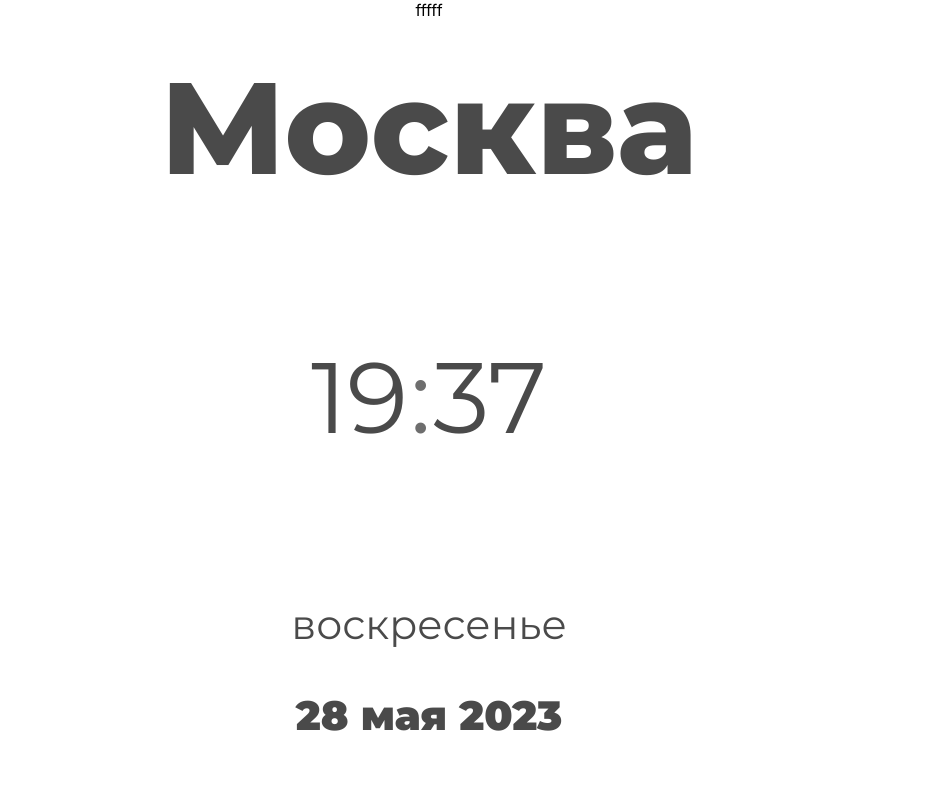
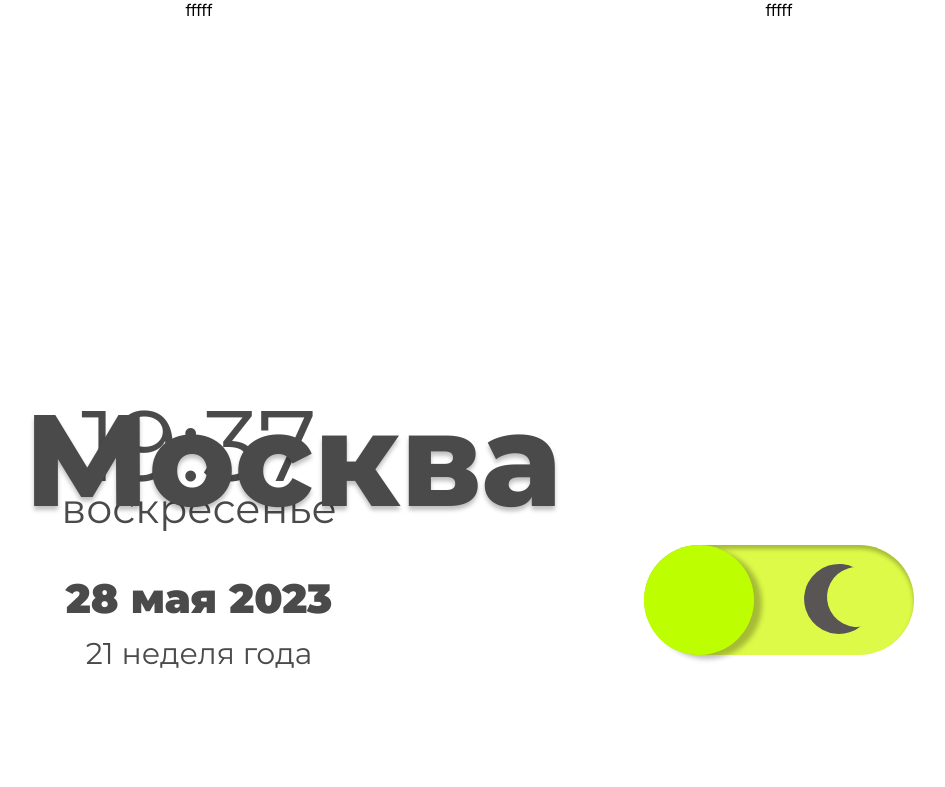
Before and after one commit to GeniaV/weather, a React (Create React App) app: page / in a window 1280 px wide. Shown: the top 787 px of the page, without its empty margins (211-1156 px from the left). Built offline with nearby package versions, Linux system fonts and the light colour scheme; no server answers.

Commit message:
add: main styles

```diff
--- a/src/components/app/app.module.css
+++ b/src/components/app/app.module.css
@@ -1,22 +1,38 @@
 .main {
   text-align: center;
   height: 100vh;
-  width: 100vw;
+  padding-left: 120px;
+  display: grid;
+  grid-template-columns: 1fr 1fr;
+  grid-template-rows: 1fr 1fr;
+}
+
+
+.city_weather {
+  max-width: 785px;
+  position: relative;
 }
 
 #light {
   background-color: white;
+  transition: .4s;
 }
 
 #dark {
   background-color: #1c1c1c;
+  transition: .4s;
 }
 
 .city {
   font-family: 'Montserrat';
   font-weight: 800;
   font-size: 130px;
-  line-height: 0%;
+  padding: 0;
+  position: absolute;
+  top: 380px;
+  left: 20%;
+  margin: 0;
+  text-shadow: 0px 4px 4px rgba(0, 0, 0, 0.25);
 }
 
 .city_white {
@@ -26,3 +42,13 @@
 .city_dark {
   color: #4a4a4a;
 }
+
+.today {
+  display: flex;
+  flex-direction: column;
+  max-width: 785px;
+  grid-column-start: 1;
+  grid-column-end: 2;
+  grid-row-start: 2;
+  grid-row-end: 3;
+}
--- a/src/components/app/app.tsx
+++ b/src/components/app/app.tsx
@@ -22,17 +22,19 @@ function App() {
   return (
     <ThemeContext.Provider value={{ theme, toggleTheme }}>
       <div className={styles.main} id={theme}>
-        <Weather />
-        {!cityColorLight ? <h2 className={`${styles.city} ${styles.city_dark}`}>{city === 'Moscow' && 'Mосква'}</h2>
-          : <h2 className={`${styles.city} ${styles.city_white}`}>{city === 'Moscow' && 'Mосква'}</h2>}
-        <section>
+        <section className={styles.city_weather}>
+          <Weather />
+          {!cityColorLight ? <h2 className={`${styles.city} ${styles.city_dark}`}>{city === 'Moscow' && 'Mосква'}</h2>
+            : <h2 className={`${styles.city} ${styles.city_white}`}>{city === 'Moscow' && 'Mосква'}</h2>}
+        </section>
+        <section className={styles.today}>
           <Time />
           <Day />
           <Today />
           <WeekNumber />
-          <Rates />
-          <ThemeToggle />
         </section>
+        <Rates />
+        <ThemeToggle />
       </div>
     </ThemeContext.Provider>
   );
--- a/src/components/day/day.module.css
+++ b/src/components/day/day.module.css
@@ -2,6 +2,8 @@
   font-family: 'Montserrat';
   font-weight: 400;
   font-size: 41px;
+  margin: 0;
+  line-height: 90%;
 }
 
 .text_white {
--- a/src/components/rates/rates.module.css
+++ b/src/components/rates/rates.module.css
@@ -0,0 +1,31 @@
+.rates {
+  position: relative;
+  background: #bdff00;
+  border-radius: 0px 0px 0px 200px;
+  margin-left: 100px;
+  box-shadow: -15px -51px 93px rgba(0, 0, 0, 0.15);
+}
+
+.rates__text {
+  font-family: 'Montserrat';
+  font-weight: 700;
+  font-size: 41px;
+  color: #4A4A4A;
+  margin: 0 0 25px 0;
+  z-index: 1;
+}
+
+.rates__rate {
+  font-family: 'Montserrat';
+  font-weight: 800;
+  font-size: 100px;
+  color: #4A4A4A;
+  margin: 0;
+  z-index: 1;
+}
+
+.rates__currancy {
+  display: flex;
+  flex-direction: column;
+  margin: 60px 0 60px 0;
+}
--- a/src/components/rates/rates.tsx
+++ b/src/components/rates/rates.tsx
@@ -1,6 +1,7 @@
 import { useEffect, useState } from "react";
 import { getCurrencyRates } from "../../utils/api";
 import { ICurrancyResponse } from "../../utils/types";
+import styles from "./rates.module.css";
 
 function Rates() {
   const [dollarToRubleExchangeRate, setDollarToRubleExchangeRate] = useState<ICurrancyResponse | null>(null);
@@ -24,12 +25,16 @@ function Rates() {
   }
 
   return (
-    <>
-      <p>Курс &#36; к рублю:</p>
-      <p>{dollarToRubleExchangeRate.rates.RUB.toFixed(2)}</p>
-      <p>Курс &#8364; к рублю:</p>
-      <p>{euroToRubleExchangeRate.rates.RUB.toFixed(2)}</p>
-    </>
+    <section className={styles.rates}>
+      <div className={styles.rates__currancy}>
+        <p className={styles.rates__text}>Курс &#36; к рублю:</p>
+        <p className={styles.rates__rate}>{dollarToRubleExchangeRate.rates.RUB.toFixed(2)}</p>
+      </div>
+      <div className={styles.rates__currancy}>
+        <p className={styles.rates__text}>Курс &#8364; к рублю:</p>
+        <p className={styles.rates__rate}>{euroToRubleExchangeRate.rates.RUB.toFixed(2)}</p>
+      </div>
+    </section>
   )
 };
 
--- a/src/components/theme-toggle/theme-toggle.module.css
+++ b/src/components/theme-toggle/theme-toggle.module.css
@@ -2,6 +2,12 @@
   position: relative;
   width: 270px;
   height: 110px;
+  grid-column-start: 2;
+  grid-column-end: 3;
+  grid-row-start: 2;
+  grid-row-end: 3;
+  align-self: center;
+  justify-self: center;
 }
 
 .toggle__input {
--- a/src/components/time/time.module.css
+++ b/src/components/time/time.module.css
@@ -4,11 +4,18 @@
   font-family: 'Montserrat';
   font-weight: 400;
   font-size: 100px;
+  margin: 0;
+  line-height: 90%;
+}
+
+.time__numbers {
+  margin: 0;
 }
 
 .colon {
   width: 25px;
   animation: blink 2s linear infinite;
+  margin: 0;
 }
 
 .time_white {
--- a/src/components/time/time.tsx
+++ b/src/components/time/time.tsx
@@ -42,14 +42,14 @@ function Time() {
     <>
       {textColorLight ? (
         <section className={`${styles.time} ${styles.time_white}`}>
-          <p>{hours}</p>
+          <p className={styles.time__numbers}>{hours}</p>
           <p className={styles.colon}>:</p>
-          <p>{minutes}</p>
+          <p className={styles.time__numbers}>{minutes}</p>
         </section>)
         : (<section className={`${styles.time} ${styles.time_dark}`}>
-          <p>{hours}</p>
+          <p className={styles.time__numbers}>{hours}</p>
           <p className={styles.colon}>:</p>
-          <p>{minutes}</p>
+          <p className={styles.time__numbers}>{minutes}</p>
         </section>)}
     </>
   )
--- a/src/components/today/today.module.css
+++ b/src/components/today/today.module.css
@@ -2,6 +2,7 @@
   font-family: 'Montserrat';
   font-weight: 900;
   font-size: 41px;
+  margin: 8% 0 0 0;
 }
 
 .text_white {
--- a/src/components/weather/weather.module.css
+++ b/src/components/weather/weather.module.css
@@ -1,3 +1,15 @@
+.weather {
+  position: relative;
+  display: flex;
+  width: 100%;
+  grid-column-start: 1;
+  grid-column-end: 2;
+  grid-row-start: 1;
+  grid-row-end: 2;
+  justify-content: center;
+  padding: 0;
+}
+
 .weather__temp {
   margin: 0;
   padding: 0;
@@ -10,12 +22,18 @@
   -webkit-text-fill-color: transparent;
   background-clip: text;
   text-shadow: -21px 4px 43px rgba(255, 255, 255, 0.1);
+  line-height: 100%;
 }
 
 .weather__celsius {
+  position: absolute;
+  right: -5px;
+  top: -2%;
   font-family: 'Montserrat';
   font-weight: 500;
-  font-size: 200px;
+  font-size: 150px;
   line-height: 244px;
   color: #ddfa48;
+  margin: 0;
+  padding: 0;
 }
--- a/src/components/week-number/week-number.module.css
+++ b/src/components/week-number/week-number.module.css
@@ -2,6 +2,7 @@
   font-family: 'Montserrat';
   font-weight: 400;
   font-size: 30px;
+  margin: 2% 0 0 0;
 }
 
 .text_white {
```
